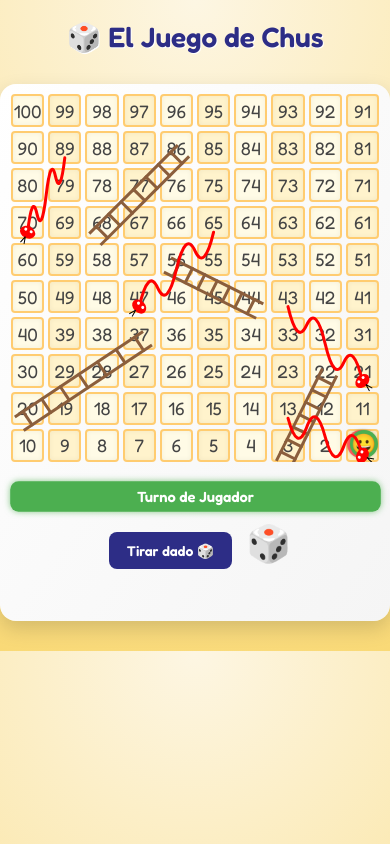
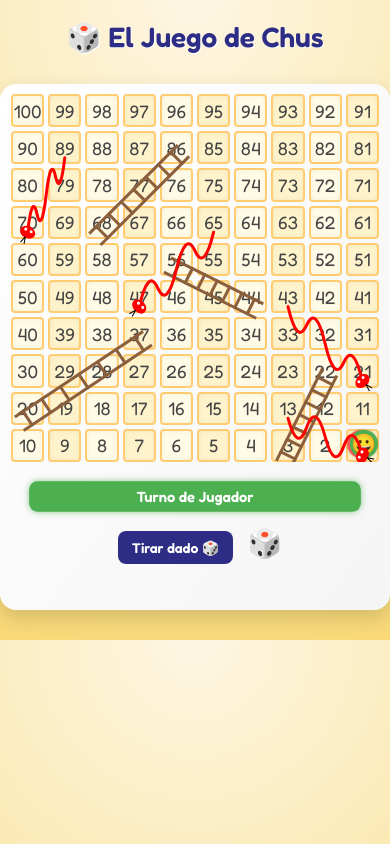
Before and after one commit to jMateoGIT/juego-de-chus, a plain HTML site: page index.html in a window 390 px wide. Both pictures are taken after a click on the button "¡Empezar!". Drawn offline with Linux system fonts and the light colour scheme.

Commit message:
CAMBIOS RESPONSIVE

```diff
--- a/styles.css
+++ b/styles.css
@@ -304,7 +304,7 @@ button:hover {
 
   button {
     font-size: 14px;
-    padding: 10px 18px;
+    padding: 8px 14px;
     border-radius: 8px;
   }
 
@@ -315,16 +315,16 @@ button:hover {
   }
 
   .emoji-input {
-    font-size: 20px;
+    font-size: 18px;
     padding: 4px;
   }
 
   #dice-result {
-    font-size: 32px;
+    font-size: 26px;
   }
 
   #dice-visual {
-    font-size: 36px;
+    font-size: 28px;
   }
 
   #challenge {
@@ -335,6 +335,6 @@ button:hover {
 
   #turn-info {
     font-size: 14px;
-    width: 90%;
+    width: 80%;
   }
 }
```
